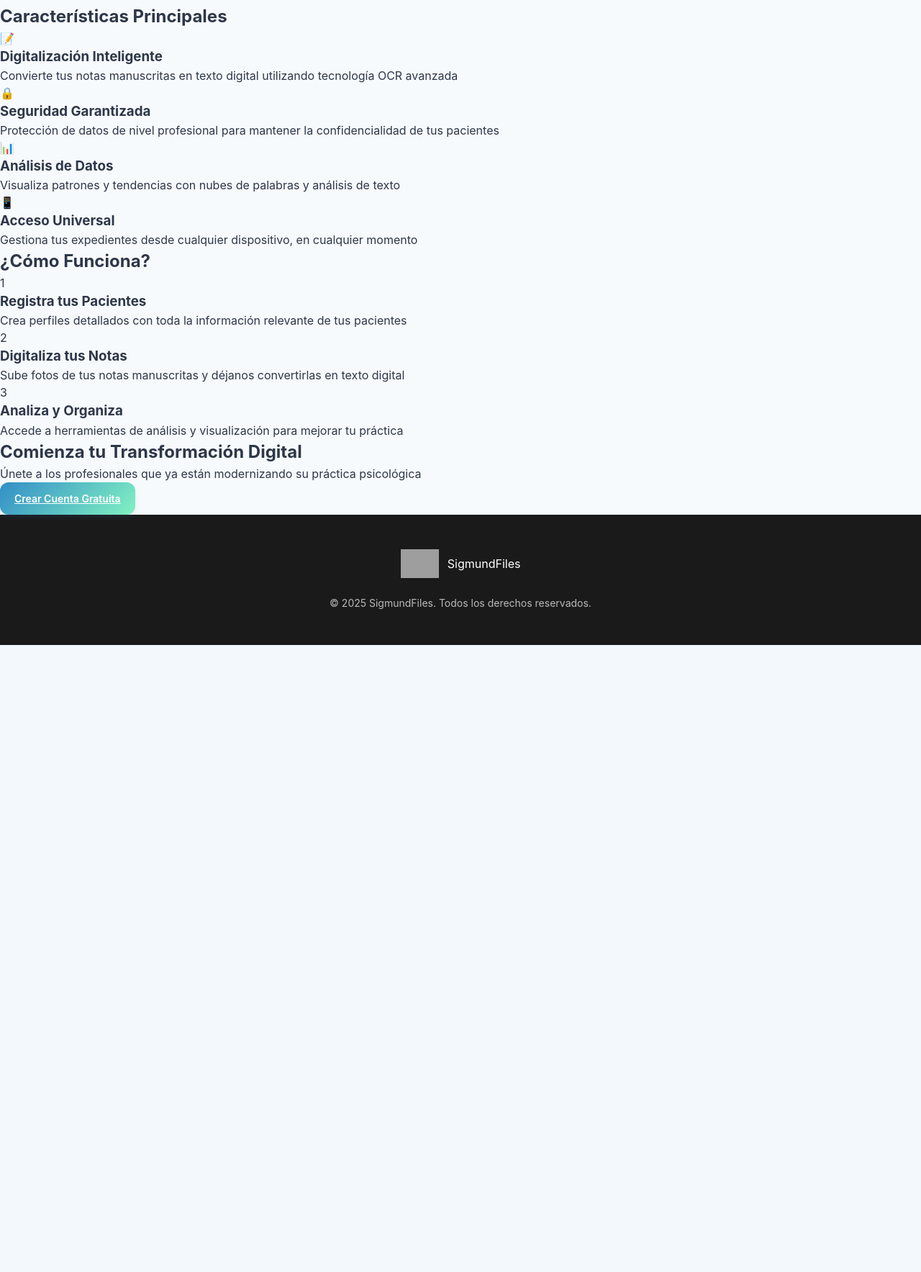
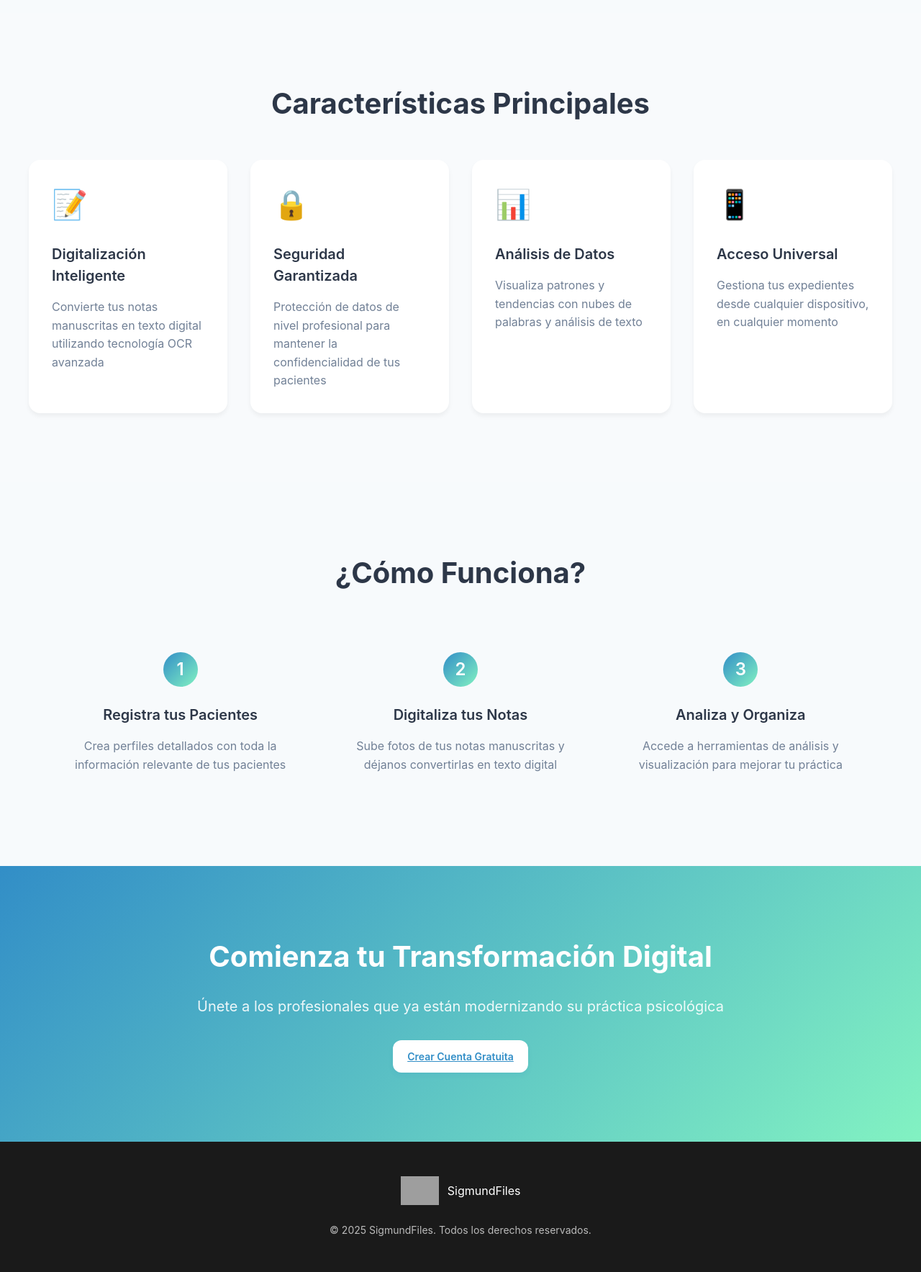
Before and after one commit to johernandezvaz/proyecto-psicologos, a Django app: page / in a window 1280 px wide. Shown: the part 482-2249 px from the top of the page at 72% size. Before the commit the page ends 1378 px from the top, so only its background shows below. Run offline with Django 5.2, Linux system fonts and the light colour scheme; parts of the project's set-up code (start-up, migrations or seed data) failed here and were passed over; grey boxes are pictures that could not be loaded.

Commit message:
Arreglar css

```diff
--- a/static/css/landing.css
+++ b/static/css/landing.css
@@ -1,7 +1,195 @@
 /* Landing Page Styles */
-/* Estilos existentes... */
+.landing-page {
+    padding-top: 4.5rem;
+}
 
-/* Nuevos estilos para el header y footer */
+/* Hero Section */
+.hero {
+    max-width: 1200px;
+    margin: 0 auto;
+    padding: 4rem 2rem;
+    display: grid;
+    grid-template-columns: 1fr 1fr;
+    gap: 4rem;
+    align-items: center;
+}
+
+.hero-content {
+    max-width: 600px;
+}
+
+.hero-content h1 {
+    font-size: 3.5rem;
+    font-weight: 700;
+    background: var(--gradient);
+    -webkit-background-clip: text;
+    -webkit-text-fill-color: transparent;
+    margin-bottom: 1.5rem;
+}
+
+.hero-subtitle {
+    font-size: 1.25rem;
+    color: var(--text-light);
+    margin-bottom: 2rem;
+    line-height: 1.6;
+}
+
+.hero-actions {
+    display: flex;
+    gap: 1rem;
+}
+
+.hero-image {
+    display: flex;
+    justify-content: center;
+    align-items: center;
+}
+
+.hero-image img {
+    max-width: 100%;
+    height: auto;
+}
+
+/* Features Section */
+.features {
+    background: #f8fafc;
+    padding: 6rem 2rem;
+}
+
+.features h2 {
+    text-align: center;
+    font-size: 2.5rem;
+    font-weight: 700;
+    color: var(--text-dark);
+    margin-bottom: 3rem;
+}
+
+.features-grid {
+    max-width: 1200px;
+    margin: 0 auto;
+    display: grid;
+    grid-template-columns: repeat(auto-fit, minmax(250px, 1fr));
+    gap: 2rem;
+}
+
+.feature-card {
+    background: white;
+    padding: 2rem;
+    border-radius: 1rem;
+    box-shadow: 0 4px 6px rgba(0, 0, 0, 0.05);
+    transition: transform 0.2s ease, box-shadow 0.2s ease;
+}
+
+.feature-card:hover {
+    transform: translateY(-5px);
+    box-shadow: 0 8px 12px rgba(0, 0, 0, 0.1);
+}
+
+.feature-icon {
+    font-size: 2.5rem;
+    margin-bottom: 1.5rem;
+}
+
+.feature-card h3 {
+    font-size: 1.25rem;
+    font-weight: 600;
+    color: var(--text-dark);
+    margin-bottom: 1rem;
+}
+
+.feature-card p {
+    color: var(--text-light);
+    line-height: 1.6;
+}
+
+/* How It Works Section */
+.how-it-works {
+    padding: 6rem 2rem;
+    max-width: 1200px;
+    margin: 0 auto;
+}
+
+.how-it-works h2 {
+    text-align: center;
+    font-size: 2.5rem;
+    font-weight: 700;
+    color: var(--text-dark);
+    margin-bottom: 3rem;
+}
+
+.steps {
+    display: grid;
+    grid-template-columns: repeat(auto-fit, minmax(300px, 1fr));
+    gap: 2rem;
+}
+
+.step {
+    text-align: center;
+    padding: 2rem;
+}
+
+.step-number {
+    width: 3rem;
+    height: 3rem;
+    background: var(--gradient);
+    color: white;
+    border-radius: 50%;
+    display: flex;
+    align-items: center;
+    justify-content: center;
+    font-size: 1.5rem;
+    font-weight: 600;
+    margin: 0 auto 1.5rem;
+}
+
+.step h3 {
+    font-size: 1.25rem;
+    font-weight: 600;
+    color: var(--text-dark);
+    margin-bottom: 1rem;
+}
+
+.step p {
+    color: var(--text-light);
+    line-height: 1.6;
+}
+
+/* CTA Section */
+.cta {
+    background: var(--gradient);
+    padding: 6rem 2rem;
+    text-align: center;
+    color: white;
+}
+
+.cta-content {
+    max-width: 800px;
+    margin: 0 auto;
+}
+
+.cta h2 {
+    font-size: 2.5rem;
+    font-weight: 700;
+    margin-bottom: 1.5rem;
+}
+
+.cta p {
+    font-size: 1.25rem;
+    margin-bottom: 2rem;
+    opacity: 0.9;
+}
+
+.cta .btn-primary {
+    background: white;
+    color: var(--primary-blue);
+}
+
+.cta .btn-primary:hover {
+    background: #f8fafc;
+    transform: translateY(-2px);
+}
+
+/* Header Styles */
 .landing-header {
     position: fixed;
     top: 0;
--- a/static/css/patients/notes.css
+++ b/static/css/patients/notes.css
@@ -1,4 +1,4 @@
-/* Agregar al archivo existente */
+
 
 /* Estilos para la confirmación de eliminación */
 .delete-confirmation-container {
```
Also changed, not shown: other parts of static/css/landing.css (+55 -4 lines).
